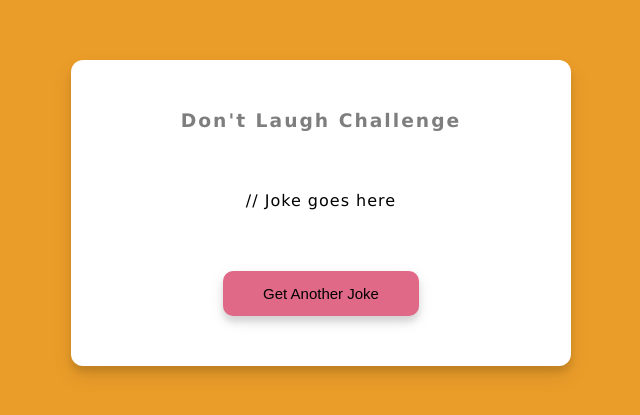
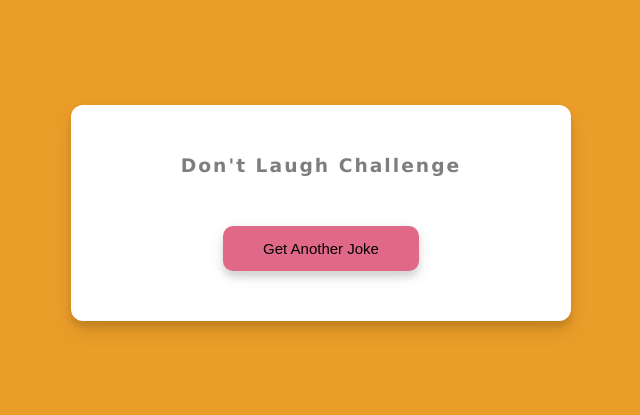
Before and after one commit to Watermelon-Sugar/DadJokes, a plain HTML site: page index.html in a window 1280 px wide. Shown: the part 187-602 px from the top of the page, without its empty margins (319-959 px from the left). Drawn offline with Linux system fonts and the light colour scheme; no server answers.

Commit message:
dadjokes

```diff
--- a/index.html
+++ b/index.html
@@ -10,9 +10,7 @@
 <body>
     <div class="container">
         <h3>Don't Laugh Challenge</h3>
-        <div id="joke" class="joke">
-            // Joke goes here
-        </div>
+        <div id="joke" class="joke"></div>
         <button id="jokeBtn" class="btn">Get Another Joke</button>
     </div>
 
```
